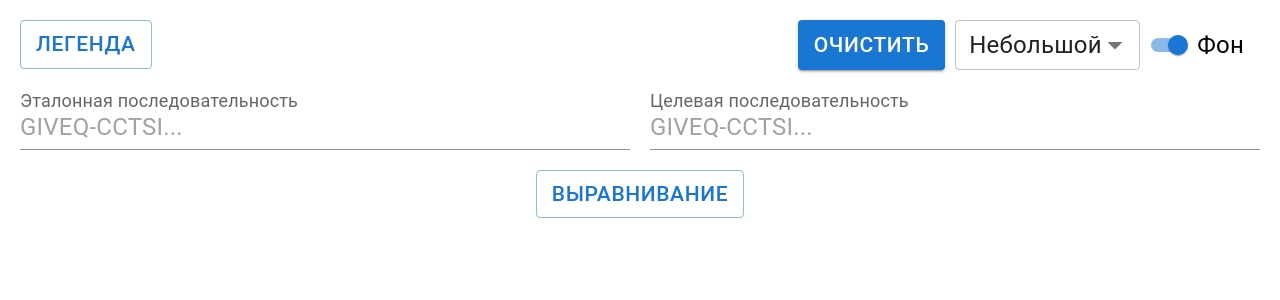
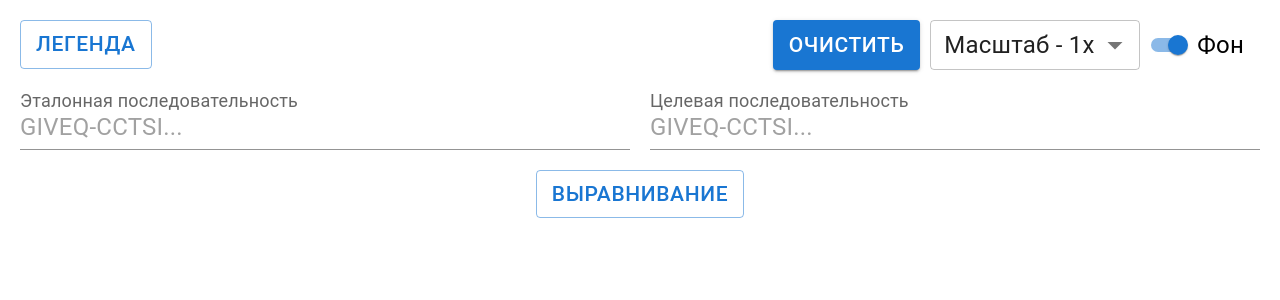
Before and after one commit to AndreiReznikov/amino, a React (Create React App) app: page / in a window 1280 px wide. Shown: the top 300 px of the page. Built offline with nearby package versions, Linux system fonts and the light colour scheme; the HTML template or start-up script is replaced by a standard one.

Commit message:
added new sequence font size

```diff
--- a/src/components/Form/Form.constants.ts
+++ b/src/components/Form/Form.constants.ts
@@ -2,9 +2,10 @@ import { AminoAcid, AminoAcidGroup } from "./Form.types";
 
 export const ALLOWED_CHARS_REGEX = /^[ARNDCEQGHILKMFPSTWYV\-]+$/i;
 export const SEQUENCE_FONT_OPTIONS = {
-  small: { fontSize: 18, letterWidth: 9.9, label: "Небольшой" },
-  medium: { fontSize: 36, letterWidth: 19.8, label: "Средний" },
-  large: { fontSize: 72, letterWidth: 39.5, label: "Крупный" },
+  small: { fontSize: 18, letterWidth: 9.9, label: "Масштаб - 1x" },
+  medium: { fontSize: 36, letterWidth: 19.8, label: "Масштаб - 2x" },
+  xlarge: { fontSize: 54, letterWidth: 29.7, label: "Масштаб - 3x" },
+  large: { fontSize: 72, letterWidth: 39.5, label: "Масштаб - 4x" },
 } as const;
 
 export const aminoAcidGroups: Record<AminoAcid, AminoAcidGroup> = {
--- a/src/components/Form/Form.tsx
+++ b/src/components/Form/Form.tsx
@@ -279,7 +279,7 @@ export const Form: React.FC = () => {
               helperText={errors.field1?.message}
               slotProps={{
                 inputLabel: { shrink: true },
-                formHelperText: { style: { fontSize: "16px" } },
+                formHelperText: { style: { fontSize: "18px" } },
               }}
             />
           </div>
--- a/src/components/Form/form.module.css
+++ b/src/components/Form/form.module.css
@@ -21,7 +21,7 @@
 }
 
 .fontOptionsSelector {
-  width: 185px;
+  width: 210px;
   height: 50px;
 }
 
```
